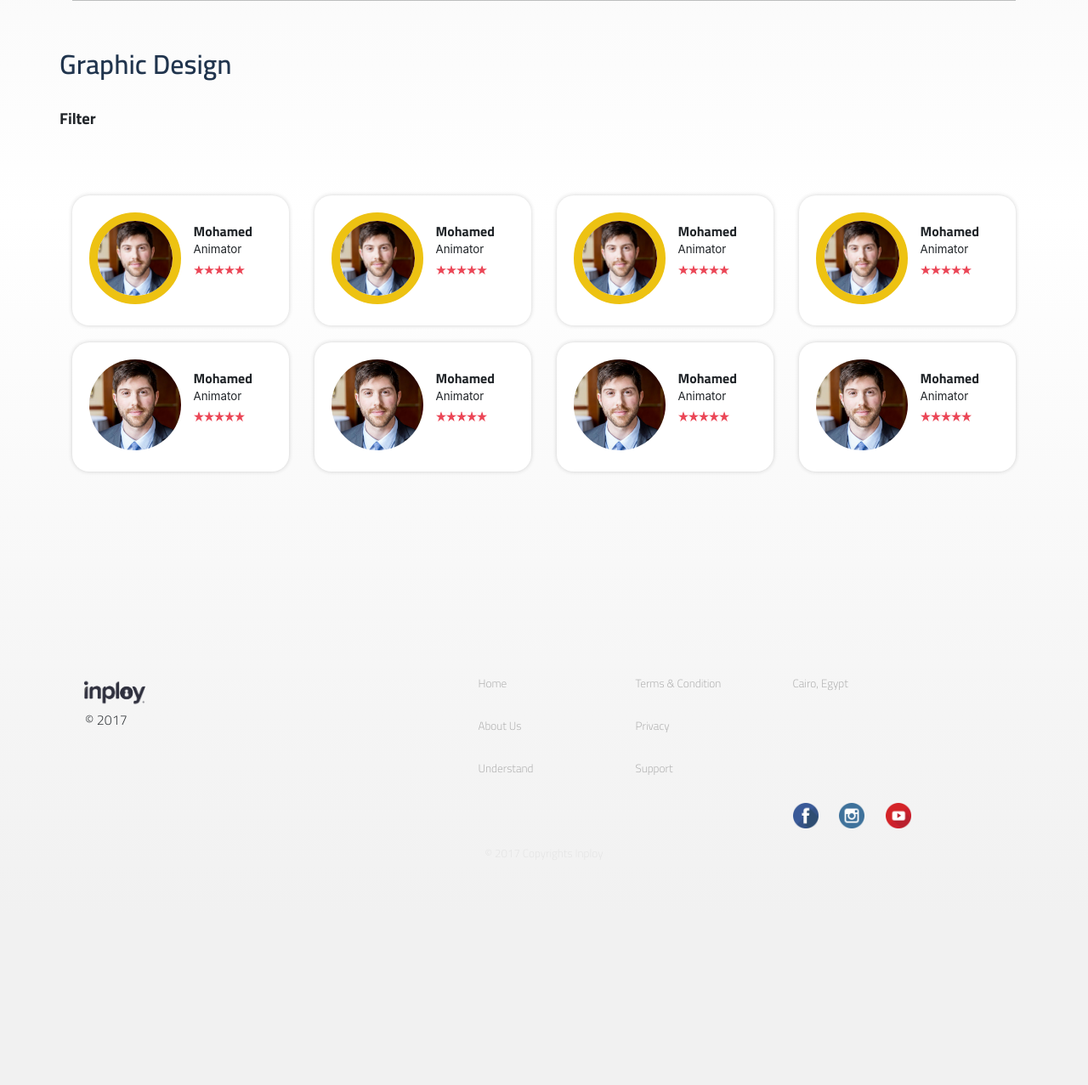
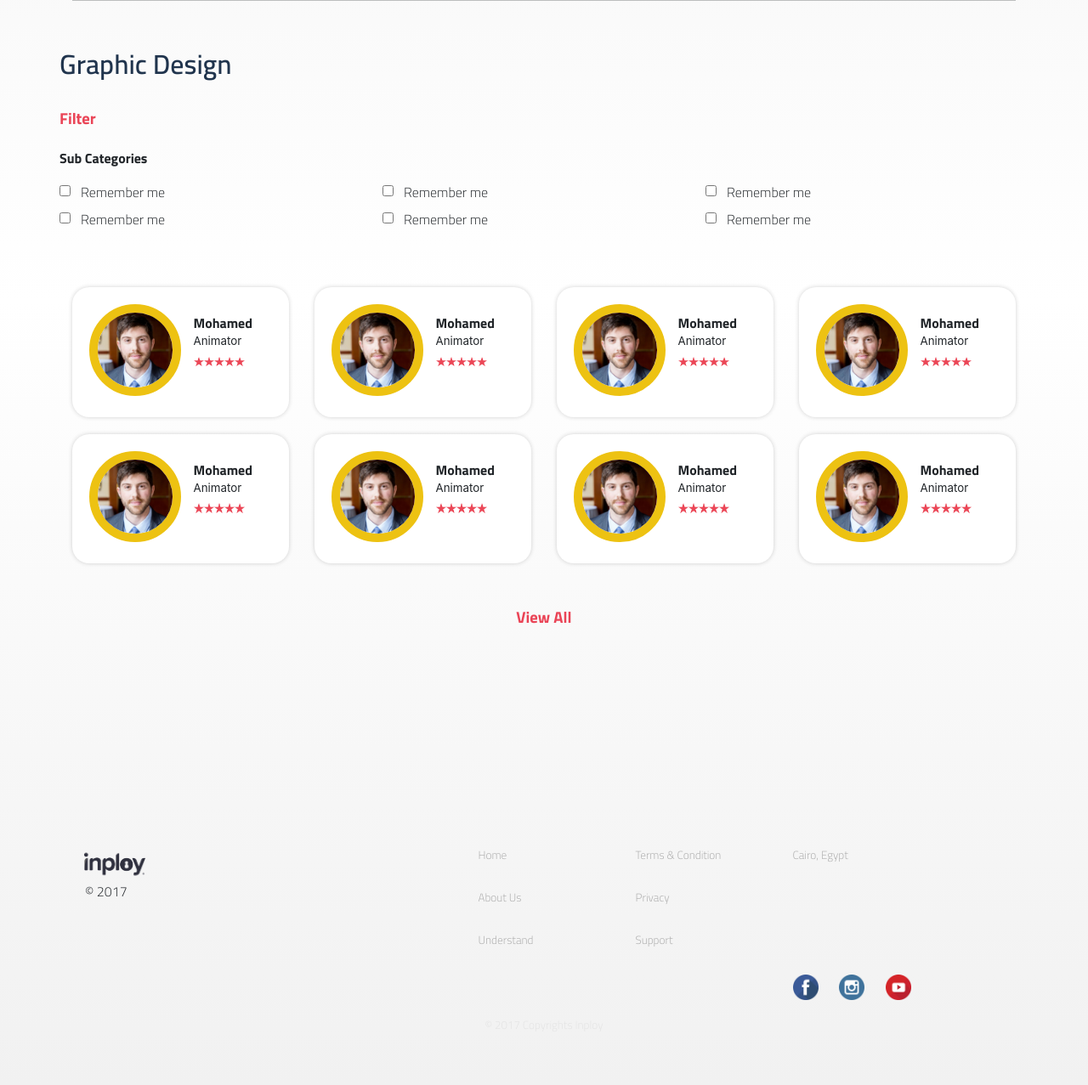
Before and after one commit to MohebMak/inploy, a PHP site: page /services_sub.php in a window 1280 px wide. Shown: the part 568-1845 px from the top of the page at 85% size. Before the commit the page ends 1577 px from the top, so only its background shows below. Run offline with PHP 8.4, Linux system fonts and the light colour scheme; some libraries are stand-ins or nearby versions.

Commit message:
services sub finished

```diff
--- a/inploy.css
+++ b/inploy.css
@@ -30,7 +30,9 @@ body{
 .search.placeholder{
   text-align: center !important;
 }
-
+.filter_btn:hover{
+  cursor: pointer;
+}
 #Create_breif_btn
 {
   text-align: center;
@@ -41,6 +43,10 @@ display: none;
 .create-breif-explore
 {
   margin-left: 70px !important;
+}
+.form-check-label>span
+{
+  font-family:font2;
 }
 a :hover
 {
--- a/landing.php
+++ b/landing.php
@@ -217,11 +217,7 @@
       </div>
 
     </div>
-    <style>
-      .filter_btn:hover{
-        cursor: pointer;
-      }
-    </style>
+
 
     <script>
       function open_filter() {
--- a/services_sub.php
+++ b/services_sub.php
@@ -63,85 +63,20 @@
     </p>
     <div class="col-lg-12" style=""></div>
     <div class="clearfix"></div>
-    <div class="row" style=" margin-top: 10px">
+    <div class="row" style=" margin-top: 10px ;width:100%;">
 
       <div class="col-lg-12">
+
               <div  class="filter_btn">
-          <p onclick="open_filter()" style="font-family: font5;font-size: 14pt">Filter</p>
+                <p onclick="open_filter()" style="font-family: font5;font-size: 14pt;    color: #ea4456;">Filter</p>
               </div>
-        <div id="filter" style="display: none">
-          <div class="row">
-            <div class="col-lg-3">
-              <p style="font-family: font5">User Type</p>
-              <div class="form-check">
-                <label class="form-check-label">
-                  <input type="checkbox" class="form-check-input"><span style="margin-left: 5px">Remember me</span>
-                </label>
-              </div>
-              <div class="form-check">
-                <label class="form-check-label">
-                  <input type="checkbox" class="form-check-input"><span style="margin-left: 5px">Remember me</span>
-                </label>
-              </div>
+              <div id="filter" style="display: block">
 
-
-
-
-
-            </div>
-            <div class="col-lg-6">
-              <p style="font-family: font5">Services</p>
-              <div class="row">
-                <div class="col-lg-6">
-                  <div class="form-check">
-                    <label class="form-check-label">
-                      <input type="checkbox" class="form-check-input"><span style="margin-left: 5px">Remember me</span>
-                    </label>
-                  </div>
-                  <div class="form-check">
-                    <label class="form-check-label">
-                      <input type="checkbox" class="form-check-input"><span style="margin-left: 5px">Remember me</span>
-                    </label>
-                  </div>
-                </div>
-                <div class="col-lg-6">
-                  <div class="form-check">
-                    <label class="form-check-label">
-                      <input type="checkbox" class="form-check-input"><span style="margin-left: 5px">Remember me</span>
-                    </label>
-                  </div>
-                  <div class="form-check">
-                    <label class="form-check-label">
-                      <input type="checkbox" class="form-check-input"><span style="margin-left: 5px">Remember me</span>
-                    </label>
-                  </div>
-                </div>
-              </div>
-
-
-
-
-            </div>
-            <div class="col-lg-3">
-
-              <p style="font-family: font5">Budget</p>
-
-
-              <div class="form-check">
-                <label class="form-check-label">
-                  <input type="checkbox" class="form-check-input"><span style="margin-left: 5px;font-family: font5">Verified</span>
-                </label>
-              </div>
-
-
-            </div>
-
-          </div>
                 <div class="row" style="margin-top: 20px">
                   <div class="col-lg-12">
-              <p style="font-family: font5">Skills</p>
+                    <p style="font-family: font5">Sub Categories</p>
                   </div>
-            <div class="col-lg-2">
+                  <div class="col-lg-4">
 
                     <div class="form-check">
                       <label class="form-check-label">
@@ -158,7 +93,8 @@
 
 
                   </div>
-            <div class="col-lg-2">
+
+                  <div class="col-lg-4">
 
                     <div class="form-check">
                       <label class="form-check-label">
@@ -174,7 +110,7 @@
 
 
                   </div>
-            <div class="col-lg-2">
+                  <div class="col-lg-4">
 
                     <div class="form-check">
                       <label class="form-check-label">
@@ -254,27 +143,15 @@
             </div>
 
           </div>
-    <script>
-      function open_filter() {
-        var filter = document.getElementById('filter').style.display;
-        if(filter == "none"){
-          document.getElementById('filter').style.display = "block";
-        }else{
-          document.getElementById('filter').style.display = "none";
-        }
-
-      }
-    </script>
 
 
 
-  </div>
 
           <div class="row" id="freelancers" style="margin-top: 40px;">
 
 
 
-    <div class="col-lg-3">
+            <a class="col-lg-3">
               <div class="card explore_card" style="margin-top: 20px">
                 <div class="card-block" style="padding: 10px">
 
@@ -306,8 +183,9 @@
                 </div>
               </div>
 
-    </div>
-    <div class="col-lg-3">
+            </a>
+
+            <a class="col-lg-3">
               <div class="card explore_card" style="margin-top: 20px">
                 <div class="card-block" style="padding: 10px">
 
@@ -339,8 +217,8 @@
                 </div>
               </div>
 
-    </div>
-    <div class="col-lg-3">
+            </a>
+            <a class="col-lg-3">
               <div class="card explore_card" style="margin-top: 20px">
                 <div class="card-block" style="padding: 10px">
 
@@ -372,8 +250,8 @@
                 </div>
               </div>
 
-    </div>
-    <div class="col-lg-3">
+            </a>
+            <a class="col-lg-3">
               <div class="card explore_card" style="margin-top: 20px">
                 <div class="card-block" style="padding: 10px">
 
@@ -405,9 +283,8 @@
                 </div>
               </div>
 
-    </div>
-
-    <div class="col-lg-3">
+            </a>
+            <a class="col-lg-3">
               <div class="card explore_card" style="margin-top: 20px">
                 <div class="card-block" style="padding: 10px">
 
@@ -415,7 +292,7 @@
 
                   <div class="row" style="padding: 0px 10px;margin-bottom: 5px">
                     <div class="col-6" style="padding-right: 0px">
-              <img src="user.jpg" class="rounded-circle" style="max-width: 100%;">
+                      <img src="user.jpg" class="rounded-circle" style="max-width: 100%;border: 10px solid #edc212;">
                     </div>
                     <div class="col-6" style="padding-left: 0px;padding-right: 0px">
                       <div class="row" style="margin-left: 0px;margin-top: 10px">
@@ -439,8 +316,8 @@
                 </div>
               </div>
 
-    </div>
-    <div class="col-lg-3">
+            </a>
+            <a class="col-lg-3">
               <div class="card explore_card" style="margin-top: 20px">
                 <div class="card-block" style="padding: 10px">
 
@@ -448,7 +325,7 @@
 
                   <div class="row" style="padding: 0px 10px;margin-bottom: 5px">
                     <div class="col-6" style="padding-right: 0px">
-              <img src="user.jpg" class="rounded-circle" style="max-width: 100%;">
+                      <img src="user.jpg" class="rounded-circle" style="max-width: 100%;border: 10px solid #edc212;">
                     </div>
                     <div class="col-6" style="padding-left: 0px;padding-right: 0px">
                       <div class="row" style="margin-left: 0px;margin-top: 10px">
@@ -472,8 +349,8 @@
                 </div>
               </div>
 
-    </div>
-    <div class="col-lg-3">
+            </a>
+            <a class="col-lg-3">
               <div class="card explore_card" style="margin-top: 20px">
                 <div class="card-block" style="padding: 10px">
 
@@ -481,7 +358,7 @@
 
                   <div class="row" style="padding: 0px 10px;margin-bottom: 5px">
                     <div class="col-6" style="padding-right: 0px">
-              <img src="user.jpg" class="rounded-circle" style="max-width: 100%;">
+                      <img src="user.jpg" class="rounded-circle" style="max-width: 100%;border: 10px solid #edc212;">
                     </div>
                     <div class="col-6" style="padding-left: 0px;padding-right: 0px">
                       <div class="row" style="margin-left: 0px;margin-top: 10px">
@@ -505,8 +382,8 @@
                 </div>
               </div>
 
-    </div>
-    <div class="col-lg-3">
+            </a>
+            <a class="col-lg-3">
               <div class="card explore_card" style="margin-top: 20px">
                 <div class="card-block" style="padding: 10px">
 
@@ -514,7 +391,7 @@
 
                   <div class="row" style="padding: 0px 10px;margin-bottom: 5px">
                     <div class="col-6" style="padding-right: 0px">
-              <img src="user.jpg" class="rounded-circle" style="max-width: 100%;">
+                      <img src="user.jpg" class="rounded-circle" style="max-width: 100%;border: 10px solid #edc212;">
                     </div>
                     <div class="col-6" style="padding-left: 0px;padding-right: 0px">
                       <div class="row" style="margin-left: 0px;margin-top: 10px">
@@ -549,9 +425,9 @@
           </div>
 
 
-
-
-
+          <div  class="filter_btn" style="text-align:center; margin-top:50px;">
+            <p onclick="" style="font-family: font5;font-size: 14pt;    color: #ea4456;">View All</p>
+          </div>
 
 
 
```
Also changed, not shown: other parts of services_sub.php (+1 -49 lines), boost_1.php (+4 -12 lines), boost_2.php (+5 -3 lines). Lines whose indentation alone changed are shown as unchanged.
